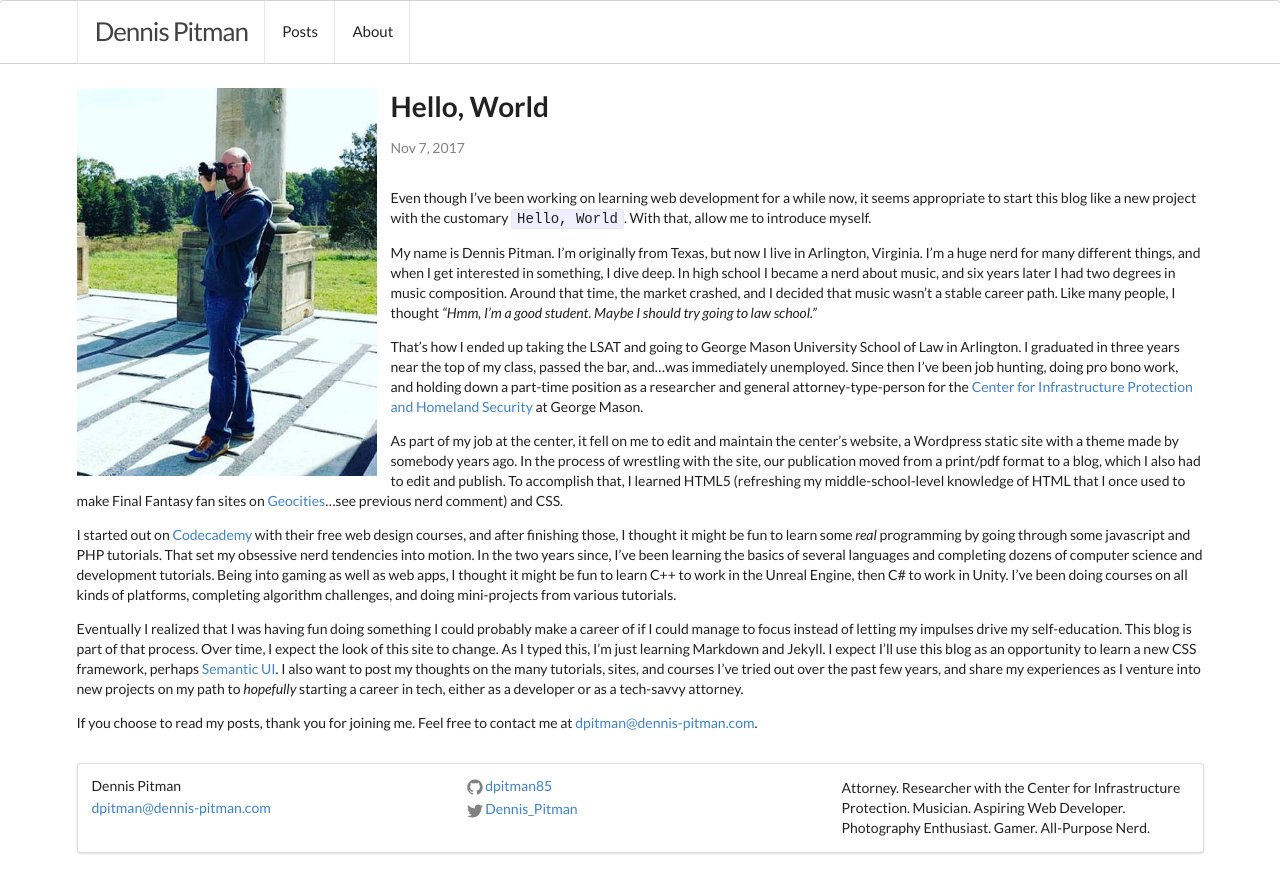
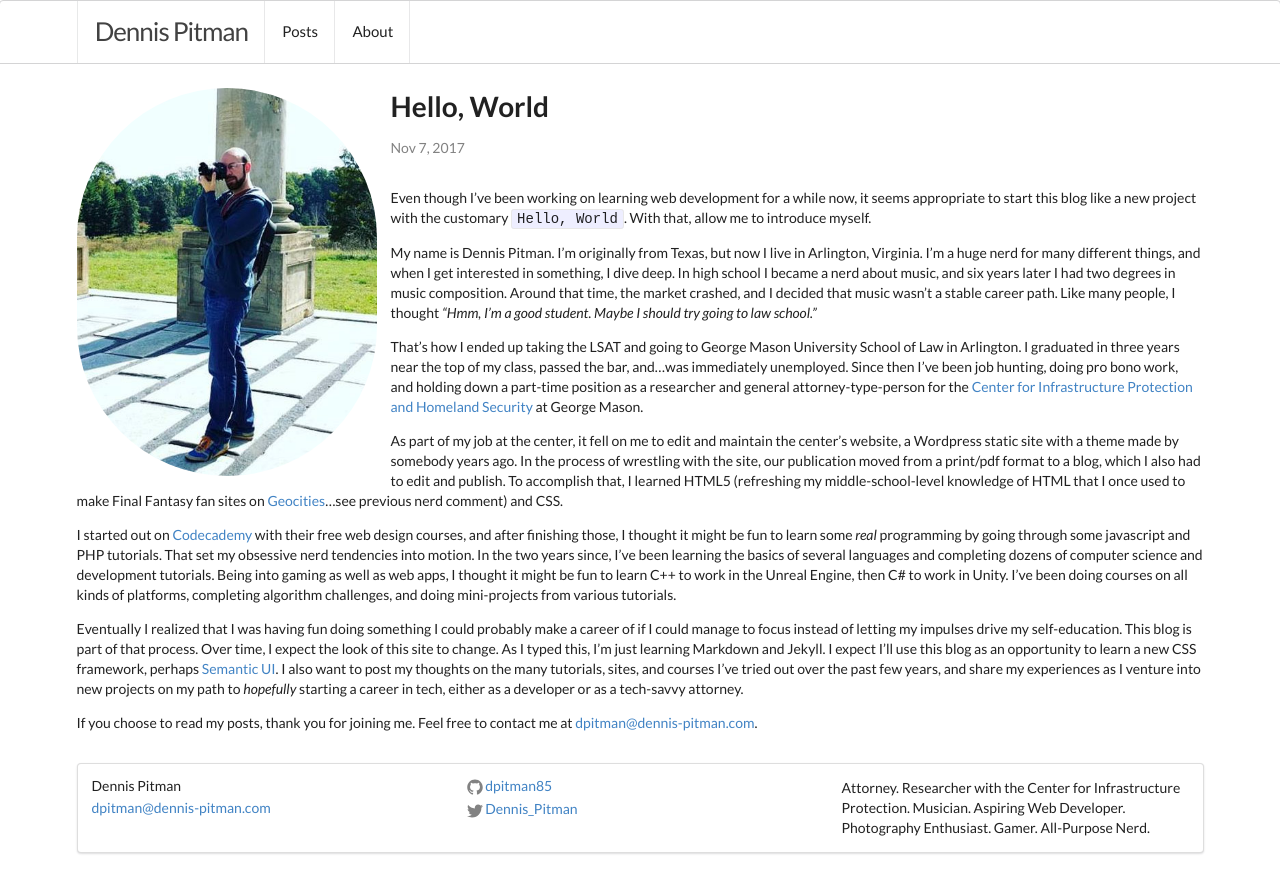
Before and after one commit to dpitman85/dpitman85.github.io, a Jekyll site: the page built from _posts/2017-11-07-Hello-World.markdown, in a window 1280 px wide. Shown: the top 893 px of the page. Built offline with Jekyll 4.4.1, drawn with Linux system fonts in a browser that asks for light colours.

Commit message:
Update post.html

```diff
--- a/_layouts/post.html
+++ b/_layouts/post.html
@@ -5,7 +5,7 @@
 <article class="post" itemscope itemtype="http://schema.org/BlogPosting">
 
   <header class="post-header">
-    <img class="ui medium left floated image" src="{{ page.image }}">
+    <img class="ui medium circular left floated image" src="{{ page.image }}">
     <h1 class="ui header" itemprop="name headline">{{ page.title }}</h1>
     <p class="post-meta"><time datetime="{{ page.date | date_to_xmlschema }}" itemprop="datePublished">{{ page.date | date: "%b %-d, %Y" }}</time>{% if page.author %} • <span itemprop="author" itemscope itemtype="http://schema.org/Person"><span itemprop="name">{{ page.author }}</span></span>{% endif %}</p>
   </header>
```
